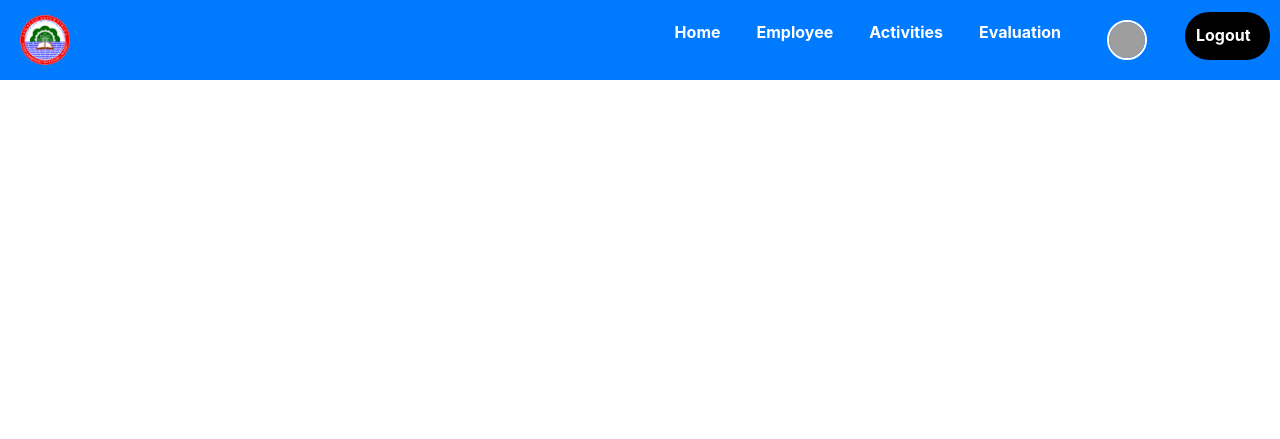
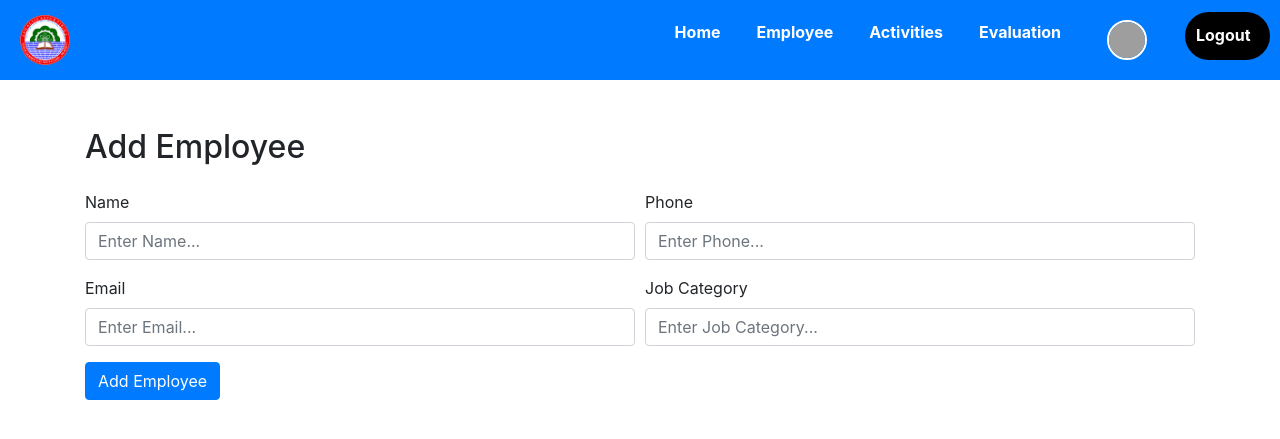
Before and after one commit to matthias22m/Performance-evaluation-system, a Django app: page /employee/ in a window 1280 px wide. Shown: the top 439 px of the page. Run offline with Django 5.2, Linux system fonts and the light colour scheme; some libraries are stand-ins or nearby versions; grey boxes are pictures that could not be loaded.

Commit message:
for to add empl

```diff
--- a/Core/templates/Core/employee.html
+++ b/Core/templates/Core/employee.html
@@ -1,16 +1,45 @@
 {% load static %}
+
 <!DOCTYPE html>
 <html lang="en">
 <head>
     <meta charset="UTF-8">
     <meta name="viewport" content="width=device-width, initial-scale=1.0">
-    <title>employee</title>
+    <title>Add Employee</title>
     <link rel="stylesheet" href="{% static 'css/style.css' %}">
     <link rel="stylesheet" href="https://stackpath.bootstrapcdn.com/bootstrap/4.5.2/css/bootstrap.min.css">
-
 </head>
 <body>
+
     {% include 'core/navbar.html' %}
+
+    <div class="container mt-5">
+        <h2 class="mb-4">Add Employee</h2>
+        <form>
+            <div class="form-row">
+                <div class="form-group col-md-6">
+                    <label for="name">Name</label>
+                    <input type="text" class="form-control" id="name" placeholder="Enter Name...">
+                </div>
+                <div class="form-group col-md-6">
+                    <label for="phone">Phone</label>
+                    <input type="text" class="form-control" id="phone" placeholder="Enter Phone...">
+                </div>
+            </div>
+            <div class="form-row">
+                <div class="form-group col-md-6">
+                    <label for="email">Email</label>
+                    <input type="email" class="form-control" id="email" placeholder="Enter Email...">
+                </div>
+                <div class="form-group col-md-6">
+                    <label for="jobCategory">Job Category</label>
+                    <input type="text" class="form-control" id="jobCategory" placeholder="Enter Job Category...">
+                </div>
+            </div>
+
+            <button type="submit" class="btn btn-primary">Add Employee</button>
+        </form>
+    </div>
 
 </body>
 </html>
```
